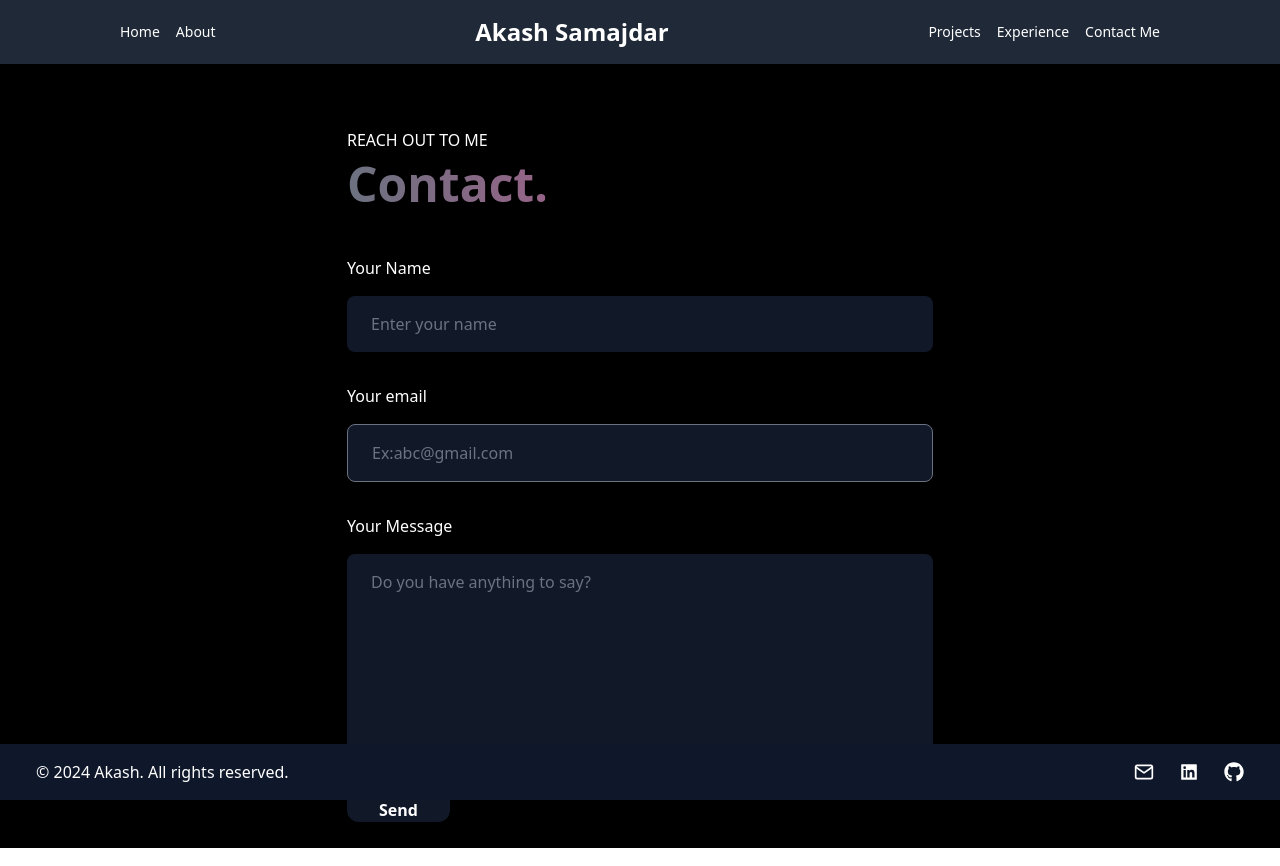
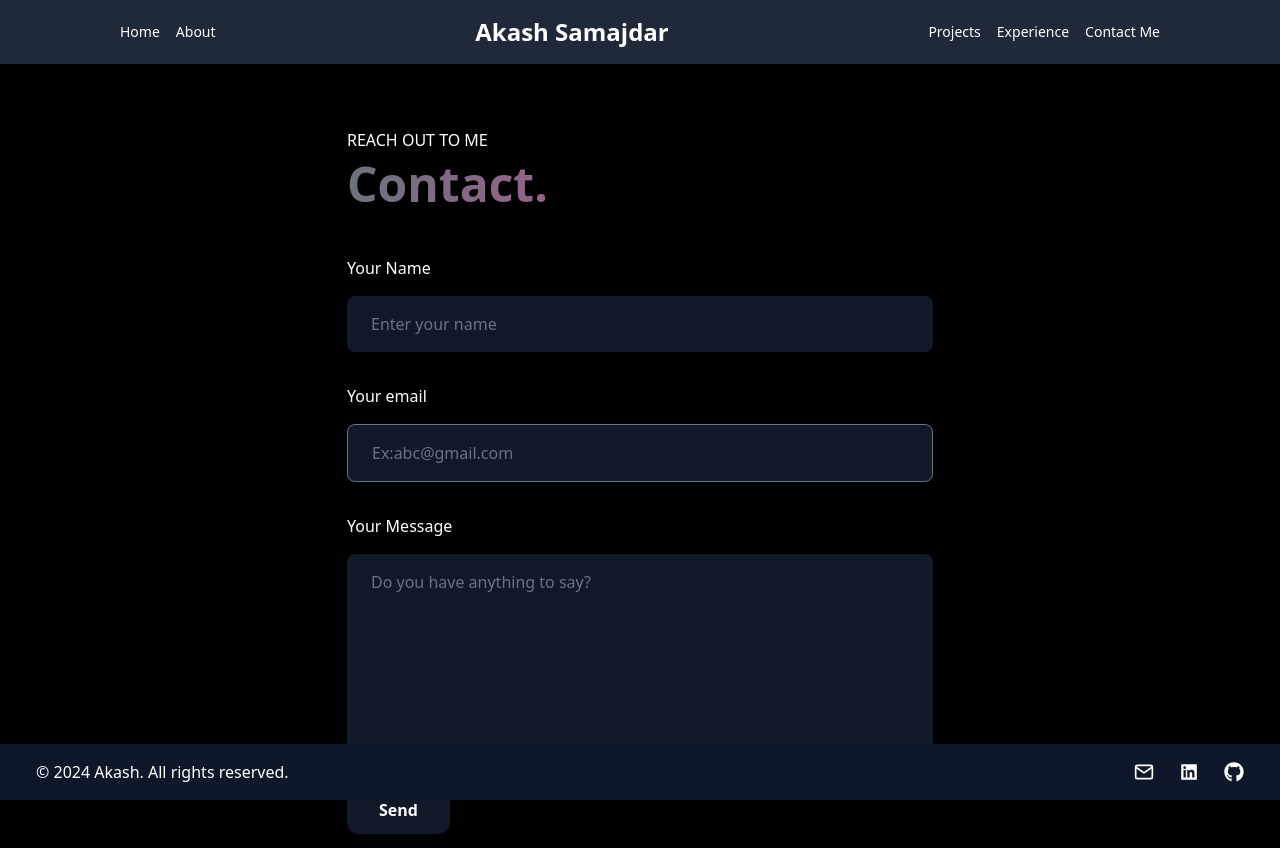
Before and after one commit to cptn3m00/Akash_Vaarta, a React (Create React App) app: page /contact in a window 1280 px wide. Built offline with nearby package versions, Linux system fonts and the light colour scheme.

Commit message:
bottonalign

```diff
--- a/src/components/Contact.jsx
+++ b/src/components/Contact.jsx
@@ -129,7 +129,7 @@ const Contact = () => {
 
 						<button
 							type='submit'
-							className='pt-3 px-8 rounded-xl outline-none w-fit font-bold shadow-md bg-gray-900'
+							className='pt-3 pb-3 px-8 rounded-xl outline-none w-fit font-bold shadow-md bg-gray-900'
 						>
 							{loading ? "Sending..." : "Send"}
 						</button>
```
